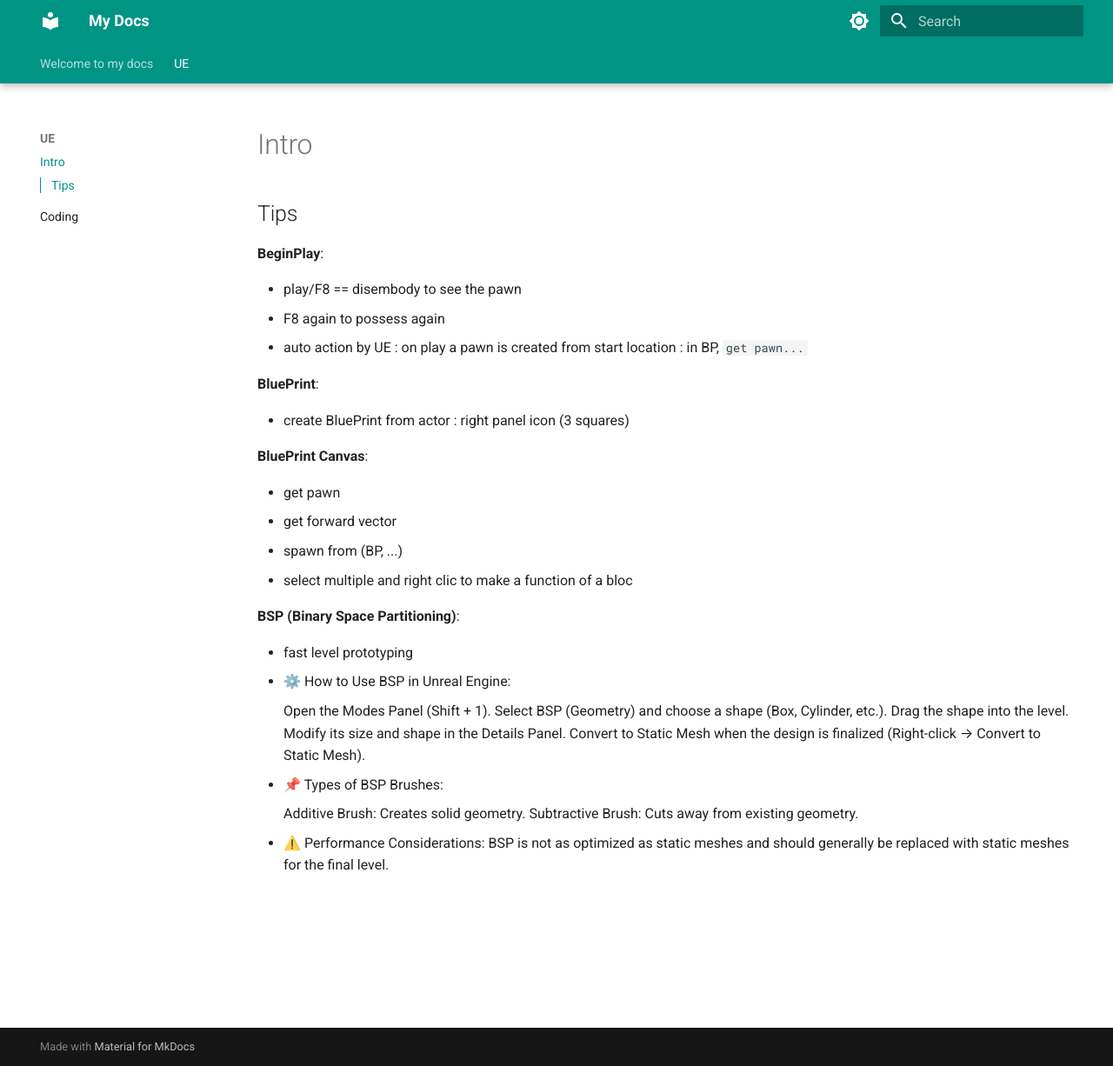
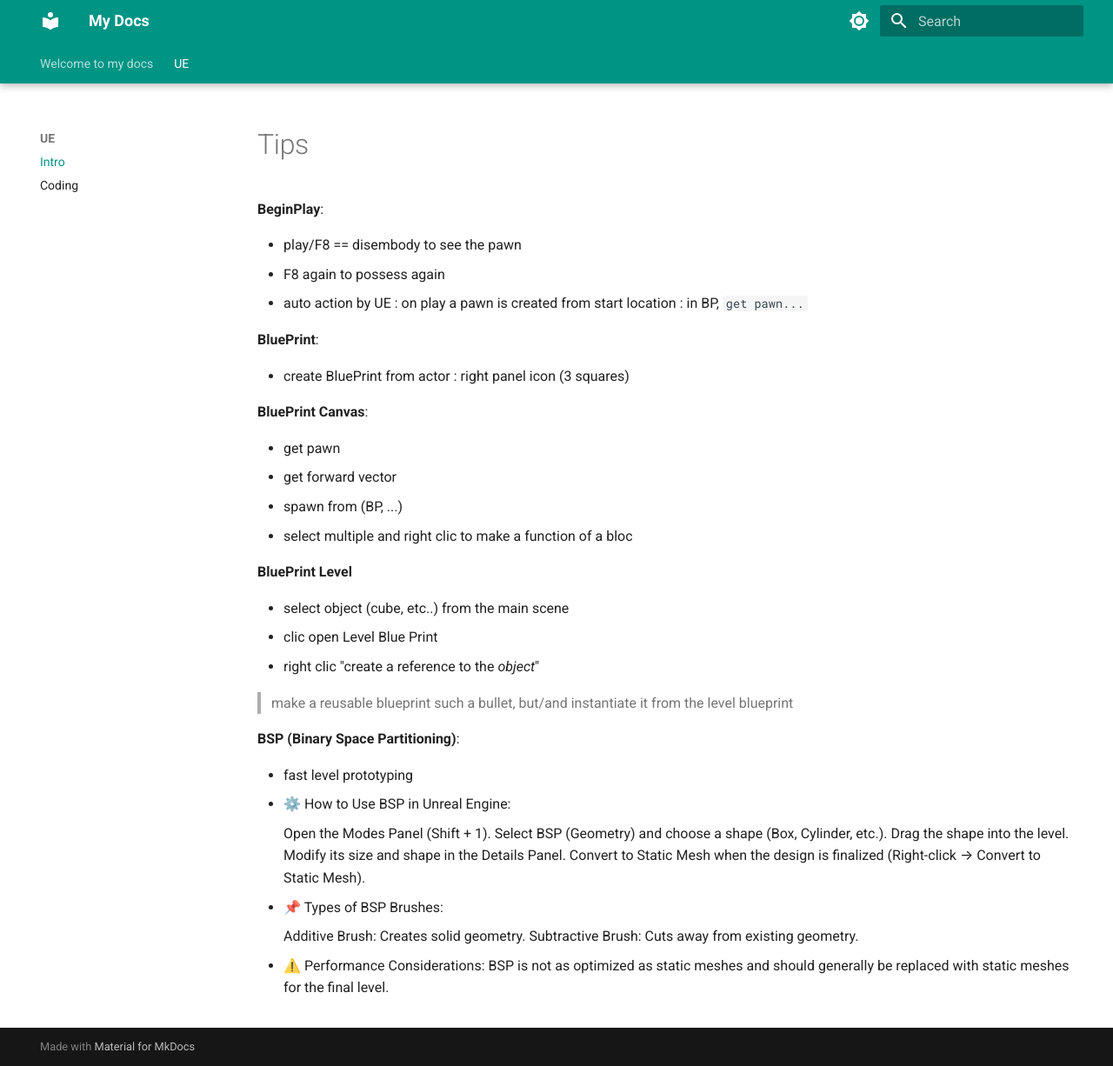
Before and after one commit to cosy-cat/docs, an MkDocs documentation site: the page built from docs/UE/1_intro.md, in a window 1280 px wide and 1226 px high. Shown: the whole window at 87% size. Built offline with MkDocs 1.6.1 and Material for MkDocs 9.7.7, drawn with Linux system fonts in a browser that asks for light colours.

Commit message:
docs: update blue print level usage

```diff
--- a/docs/UE/1_intro.md
+++ b/docs/UE/1_intro.md
@@ -4,7 +4,7 @@ tags:
 - unreal-engine
 ---
 
-## Tips
+# Tips
 
 **BeginPlay**:
 
@@ -23,6 +23,14 @@ tags:
 - spawn from (BP, ...)
 - select multiple and right clic to make a  function of a bloc
 
+**BluePrint Level**
+
+- select object (cube, etc..) from the main scene
+- clic open Level Blue Print
+- right clic "create a reference to the _object_"
+
+> make a reusable blueprint such a bullet, but/and instantiate it from the level blueprint
+
 **BSP (Binary Space Partitioning)**:
 
 - fast level prototyping
```
